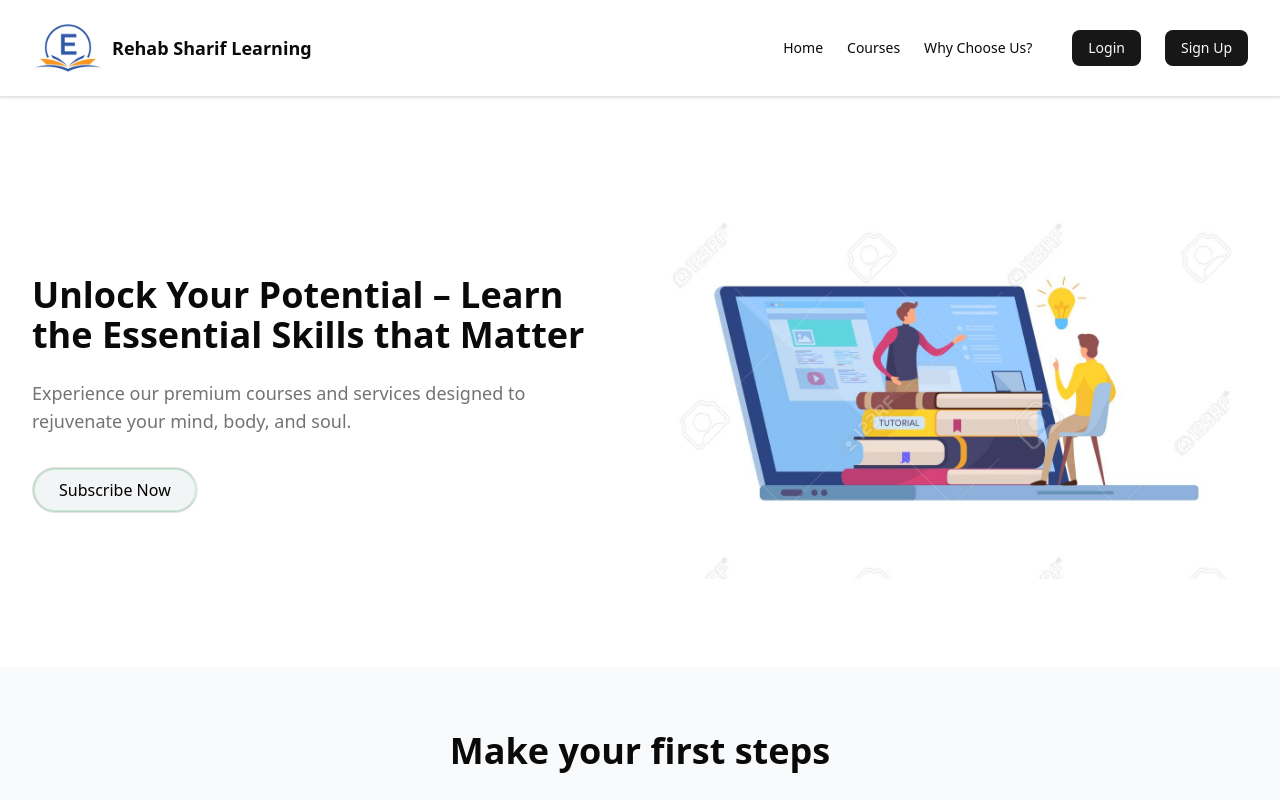
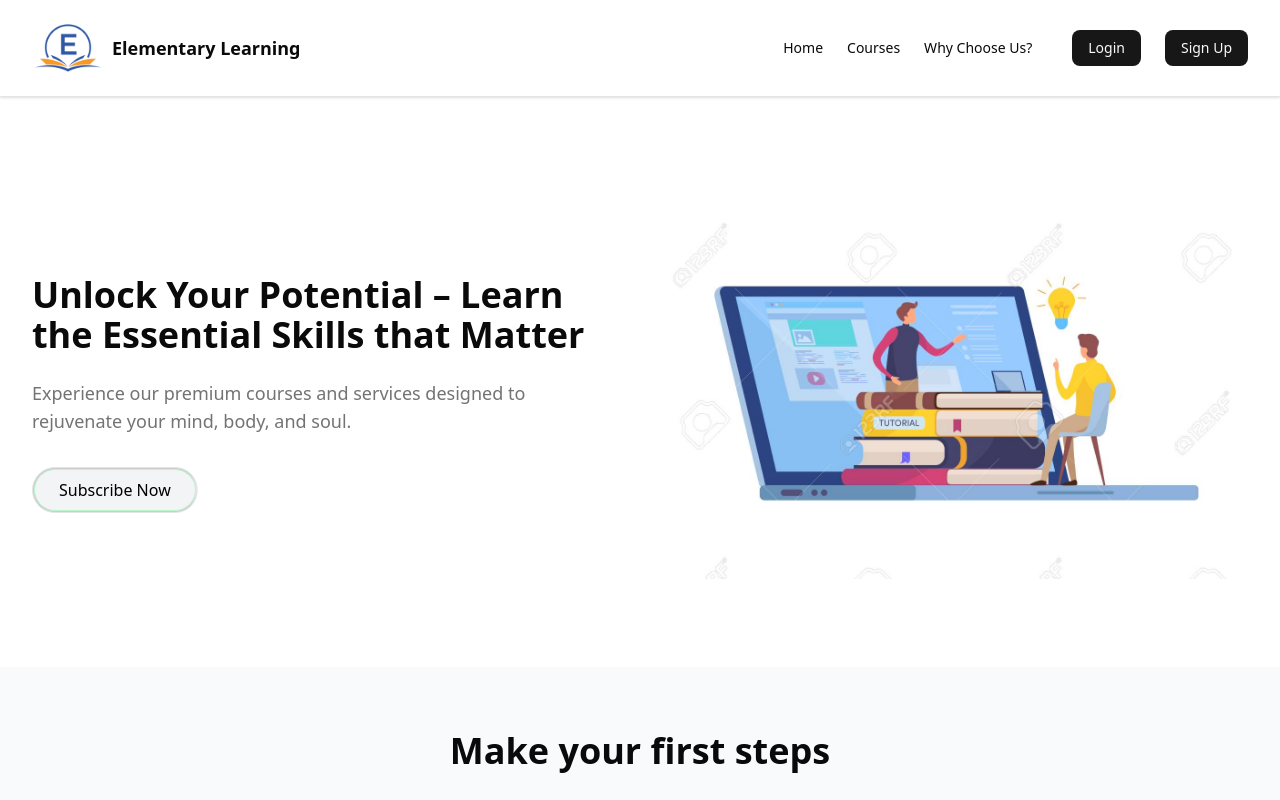
Before and after one commit to musaibxandra/elementary-learning, a Next.js app: page / in a window 1280 px wide. Shown: the top 800 px of the page. Built offline with nearby package versions, Linux system fonts and the light colour scheme.

Commit message:
clean code

```diff
--- a/components/Navbar.tsx
+++ b/components/Navbar.tsx
@@ -22,7 +22,7 @@ const Navbar = () => {
               height={65}
               className='w-14 h-14 sm:w-16 sm:h-16 md:w-18 md:h-18 object-contain'
             />
-            <span className='text-base sm:text-lg font-bold whitespace-nowrap'>Rehab Sharif Learning</span>
+            <span className='text-base sm:text-lg font-bold whitespace-nowrap'>Elementary Learning</span>
           </Link>
 
           {/* Desktop Navigation */}
--- a/package.json
+++ b/package.json
@@ -1,5 +1,5 @@
 {
-  "name": "Rehab Sharif learning",
+  "name": "Elementary learning",
   "version": "0.1.0",
   "private": true,
   "scripts": {
```
Also changed, not shown: components/Footer.tsx (+1 -1 lines).
